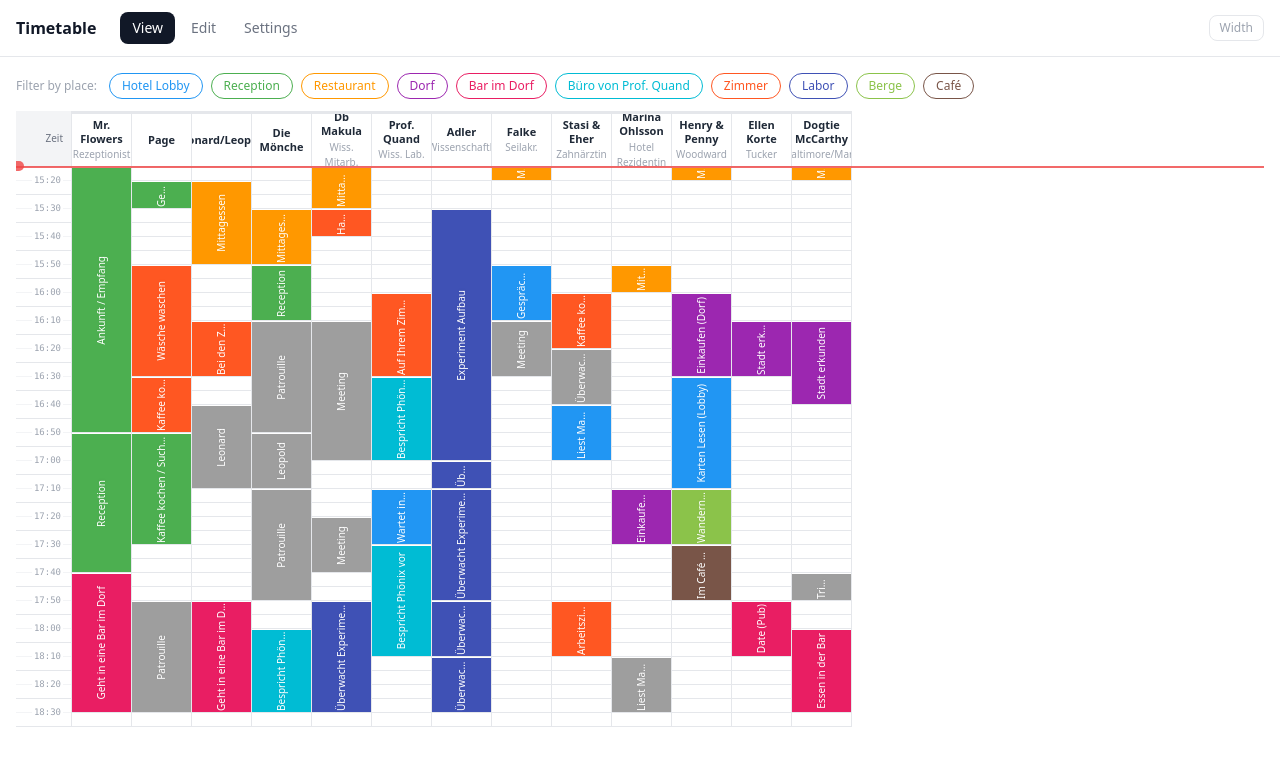
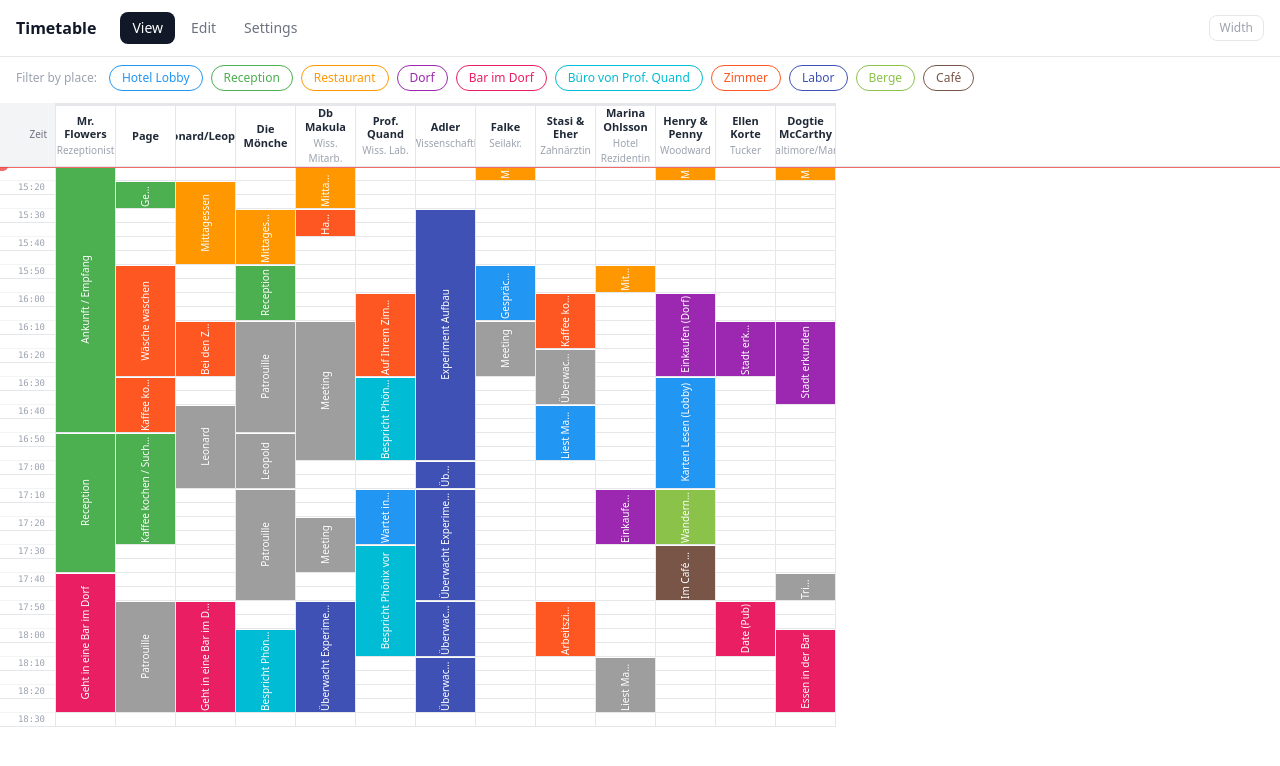
Before and after one commit to MichiGandi/RoleplayTimetable, a React (Vite) app: page / in a window 1280 px wide. Shown: the top 766 px of the page. Built offline with nearby package versions, Linux system fonts and the light colour scheme.

Commit message:
scroll container for table content

```diff
--- a/src/App.tsx
+++ b/src/App.tsx
@@ -20,8 +20,8 @@ export default function App() {
   const showWidthControl = view === 'view' || view === 'edit'
 
   return (
-    <div className="min-h-screen bg-white">
-      <header className="border-b border-gray-200 px-4 py-3 flex items-center gap-4">
+    <div className="h-screen flex flex-col bg-white overflow-hidden">
+      <header className="border-b border-gray-200 px-4 py-3 flex items-center gap-4 flex-shrink-0">
         <h1 className="text-base font-semibold text-gray-900">Timetable</h1>
         <nav className="flex gap-1 ml-2">
           <button
@@ -86,7 +86,7 @@ export default function App() {
         </div>
       </header>
 
-      <main className={view === 'admin' ? '' : 'p-4'}>
+      <main className={view === 'admin' ? 'flex-1 overflow-auto' : 'flex-1 overflow-hidden flex flex-col'}>
         {view === 'admin' ? (
           <AdminView data={data} onChange={setData} />
         ) : (
--- a/src/components/TimetableView.tsx
+++ b/src/components/TimetableView.tsx
@@ -76,13 +76,6 @@ export default function TimetableView({ characters, events, places, isEditMode,
   const timeLineDragging = useRef(false)
   const containerRef = useRef<HTMLDivElement>(null)
   const headerRowRef = useRef<HTMLDivElement>(null)
-  const [headerH, setHeaderH] = useState(56)
-
-  useEffect(() => {
-    if (headerRowRef.current) {
-      setHeaderH(headerRowRef.current.getBoundingClientRect().height)
-    }
-  })
 
   const allTimes = events.flatMap(e => [e.startTime, e.endTime])
   const minTime = allTimes.length ? allTimes.reduce((a, b) => timeToMinutes(a) < timeToMinutes(b) ? a : b) : '15:00'
@@ -166,8 +159,7 @@ export default function TimetableView({ characters, events, places, isEditMode,
     const moveHandler = (ev: MouseEvent) => {
       if (!timeLineDragging.current || !containerRef.current) return
       const rect = containerRef.current.getBoundingClientRect()
-      const hh = headerRowRef.current?.getBoundingClientRect().height ?? headerH
-      const raw = ev.clientY - rect.top - hh
+      const raw = ev.clientY - rect.top
       const rowIndex = Math.floor((raw + ROW_H / 2) / ROW_H)
       setTimeLineY(Math.max(0, Math.min(rowIndex, slots.length - 1)))
     }
@@ -189,9 +181,9 @@ export default function TimetableView({ characters, events, places, isEditMode,
   const totalHeight = slots.length * ROW_H
 
   return (
-    <div className="overflow-x-auto">
+    <div className="flex flex-col h-full min-h-0">
       {!isEditMode && places.length > 0 && (
-        <div className="mb-3 flex flex-wrap gap-2 items-center">
+        <div className="mb-3 mx-4 mt-2 flex flex-wrap gap-2 items-center flex-shrink-0">
           <span className="text-xs text-gray-400 mr-1">Filter by place:</span>
           {places.map(place => (
             <button
@@ -218,34 +210,49 @@ export default function TimetableView({ characters, events, places, isEditMode,
         </div>
       )}
       {isEditMode && (
-        <div className="mb-3 px-4 py-2 bg-amber-50 border border-amber-200 rounded-lg text-sm text-amber-700">
+        <div className="mb-3 mx-4 mt-2 px-4 py-2 bg-amber-50 border border-amber-200 rounded-lg text-sm text-amber-700 flex-shrink-0">
           Click an event to edit · Drag over empty cells to create a new event
         </div>
       )}
 
-      {/* Layout: fixed time column on the left, then one column per character */}
+      {/* Scroll container — fills remaining height, only this scrolls. Header stays put via CSS sticky. */}
+      <div className="overflow-auto flex-1 min-h-0">
+
+        {/* Sticky header */}
+        <div className="flex select-none bg-white border-b border-gray-200 sticky top-0 z-20">
+          <div ref={headerRowRef} className="flex-shrink-0 w-14 border-r border-gray-200 bg-gray-100 flex items-center justify-end pr-2" style={{ minHeight: 56 }}>
+            <span className="text-[10px] text-gray-500 font-medium">Zeit</span>
+          </div>
+          {characters.map(char => (
+            <div
+              key={char.id}
+              className="flex-shrink-0 border-r border-gray-200 flex flex-col items-center justify-center px-0.5 text-center overflow-hidden bg-white"
+              style={{ width: colWidth, minHeight: 56, borderTop: '3px solid #e5e7eb' }}
+            >
+              <span className="text-[11px] font-semibold text-gray-800 leading-tight">{char.name}</span>
+              {char.role && <span className="text-[10px] text-gray-400 mt-0.5">{char.role}</span>}
+            </div>
+          ))}
+        </div>
+
+      {/* Scrollable body */}
       <div ref={containerRef} className="relative">
         <div className="flex select-none">
 
-        {/* Time column */}
+          {/* Time column body */}
           <div className="flex-shrink-0 w-14 border-r border-gray-200 relative">
-          {/* Header */}
-          <div ref={headerRowRef} className="bg-gray-100 border-b border-gray-200 flex items-center justify-end pr-2" style={{ minHeight: 56 }}>
-            <span className="text-[10px] text-gray-500 font-medium">Zeit</span>
-          </div>
-          {/* Slot rows — just the background grid lines, no labels inside */}
             {slots.map(slot => (
               <div
                 key={slot}
                 style={{ height: ROW_H, borderBottom: `1px solid ${parseInt(slot.split(':')[1]) % 10 === 0 ? '#e5e7eb' : '#f3f4f6'}` }}
               />
             ))}
-          {/* Time labels absolutely positioned ON the 10-min borders */}
+            {/* Time labels on 10-min borders */}
             {slots.map((slot, i) => parseInt(slot.split(':')[1]) % 10 === 0 && (
               <div
                 key={slot + '-label'}
                 className="absolute right-2 pointer-events-none"
-              style={{ top: headerH + i * ROW_H - 12, lineHeight: 1 }}
+                style={{ top: i * ROW_H - 5, lineHeight: 1 }}
               >
                 <span className="text-[9px] font-mono text-gray-400 bg-white px-0.5">{slot}</span>
               </div>
@@ -254,7 +261,6 @@ export default function TimetableView({ characters, events, places, isEditMode,
 
           {/* Character columns */}
           {characters.map(char => {
-          // Events for this character, sorted by start
             const charEvents = events
               .filter(e => e.characterId === char.id)
               .sort((a, b) => timeToMinutes(a.startTime) - timeToMinutes(b.startTime))
@@ -265,30 +271,14 @@ export default function TimetableView({ characters, events, places, isEditMode,
                 className="flex-shrink-0 border-r border-gray-200"
                 style={{ width: colWidth }}
               >
-              {/* Header */}
-              <div
-                className="h-14 border-b border-gray-200 flex flex-col items-center justify-center px-0.5 text-center overflow-hidden"
-                style={{ borderTop: '3px solid #e5e7eb' }}
-              >
-                <span className="text-[11px] font-semibold text-gray-800 leading-tight">{char.name}</span>
-                {char.role && <span className="text-[10px] text-gray-400 mt-0.5">{char.role}</span>}
-              </div>
-
-              {/* Body — relative container, slots as background grid, events absolutely placed */}
                 <div className="relative" style={{ height: totalHeight }}>
-
-                {/* Background grid — one div per slot for hover/drag */}
                   {slots.map((slot, slotIdx) => {
                     const inDrag = isInDrag(char.id, slot)
-                  // Is this slot occupied by an event?
                     const occupied = events.some(e => e.characterId === char.id && isEventAtTime(e.startTime, e.endTime, slot))
-
                     return (
                       <div
                         key={slot}
-                      className={`absolute left-0 right-0 border-b transition-colors ${
-                        isEditMode && !occupied ? 'cursor-ns-resize' : ''
-                      }`}
+                        className={`absolute left-0 right-0 border-b transition-colors ${isEditMode && !occupied ? 'cursor-ns-resize' : ''}`}
                         style={{
                           top: slotIdx * ROW_H,
                           height: ROW_H,
@@ -302,17 +292,12 @@ export default function TimetableView({ characters, events, places, isEditMode,
                       />
                     )
                   })}
-
-                {/* Event blocks — absolutely positioned */}
                   {charEvents.map(event => {
                     const startMin = timeToMinutes(event.startTime)
                     const endMin = timeToMinutes(event.endTime)
                     const gridStart = timeToMinutes(slots[0])
                     const topPx = (startMin - gridStart) / SLOT_STEP * ROW_H
                     const heightPx = (endMin - startMin) / SLOT_STEP * ROW_H
-
-
-
                     return (
                       <div
                         key={event.id}
@@ -354,10 +339,9 @@ export default function TimetableView({ characters, events, places, isEditMode,
         {!isEditMode && (
           <div
             className="absolute left-0 right-0 pointer-events-none"
-          style={{ top: headerH + timeLineY * ROW_H - 1, zIndex: 30 }}
+            style={{ top: timeLineY * ROW_H - 1, zIndex: 15 }}
           >
             <div className="absolute left-0 right-0 h-0.5 bg-red-500 opacity-80" />
-          {/* Drag handle — red pill on the left */}
             <div
               className="absolute pointer-events-auto cursor-ns-resize select-none bg-red-500 opacity-80 hover:opacity-100 transition-opacity rounded-full"
               style={{ left: -8, top: -5, width: 16, height: 10 }}
@@ -365,6 +349,7 @@ export default function TimetableView({ characters, events, places, isEditMode,
             />
           </div>
         )}
+      </div>
       </div>
 
       {modal && (
```
Lines whose indentation alone changed are shown as unchanged.
